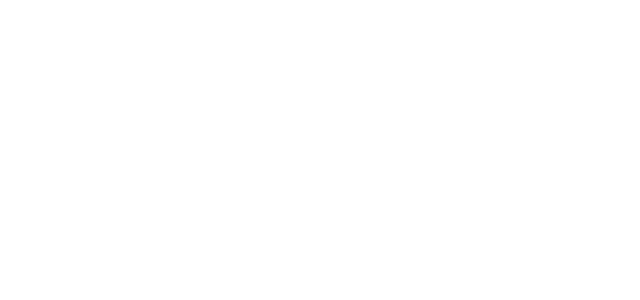
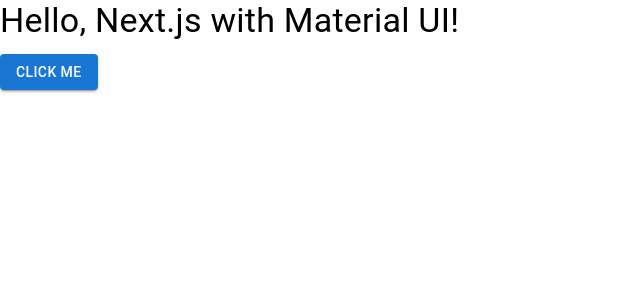
Before and after one commit to rafliafriza12/aqualink-frontpage, a Next.js app: page / in a window 1280 px wide. Shown: the top 300 px of the page, without its empty margins (0-640 px from the left). Built offline with nearby package versions, Linux system fonts and the light colour scheme.

Commit message:
feat: add MUI config

```diff
--- /dev/null
+++ b/app/(pages)/_app.tsx
@@ -0,0 +1,26 @@
+// pages/_app.tsx
+import { CssBaseline, ThemeProvider, createTheme } from "@mui/material";
+import { AppProps } from "next/app";
+
+const theme = createTheme({
+  palette: {
+    primary: {
+      main: "#1976d2",
+    },
+    secondary: {
+      main: "#dc004e",
+    },
+  },
+  typography: {
+    fontFamily: "Roboto, Arial, sans-serif",
+  },
+});
+
+export default function App({ Component, pageProps }: AppProps) {
+  return (
+    <ThemeProvider theme={theme}>
+      <CssBaseline />
+      <Component {...pageProps} />
+    </ThemeProvider>
+  );
+}
--- a/app/page.tsx
+++ b/app/page.tsx
@@ -1,5 +1,14 @@
-import Image from "next/image";
+import { Button, Typography } from "@mui/material";
 
 export default function Home() {
-  return <div></div>;
+  return (
+    <div>
+      <Typography variant="h4" gutterBottom>
+        Hello, Next.js with Material UI!
+      </Typography>
+      <Button variant="contained" color="primary">
+        Click Me
+      </Button>
+    </div>
+  );
 }
```
Also changed, not shown: package.json (+7 -0 lines), 1 other file (tests, documents, lock files or other folders).
